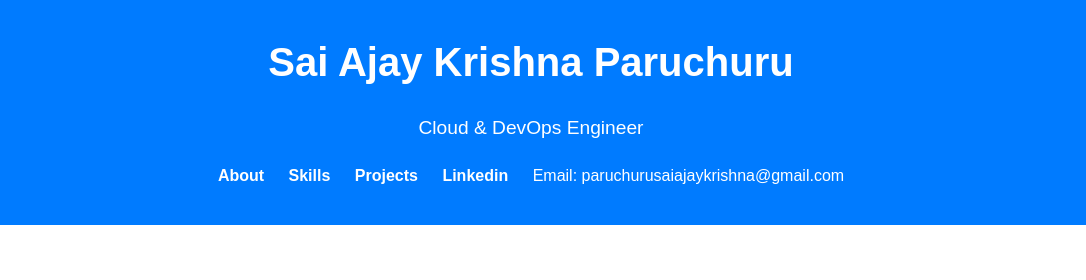
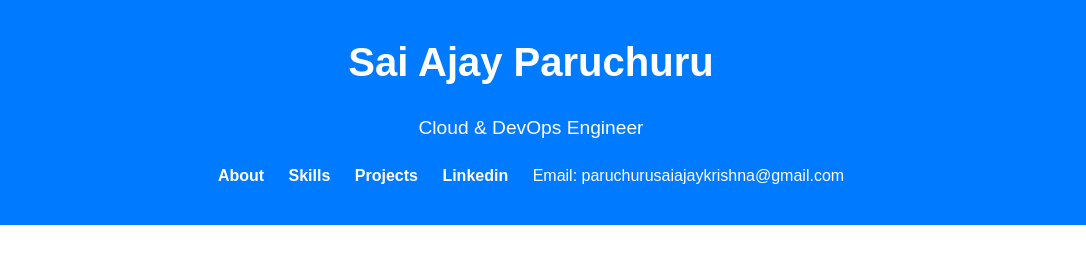
Before and after one commit to Ajay9955/cloudresumechallenge-frontend, a plain HTML site: page index.html in a window 1280 px wide. Shown: the top 280 px of the page, 194-1280 px from the left. Drawn offline with Linux system fonts and the light colour scheme; no server answers.

Commit message:
Update index.html

```diff
--- a/index.html
+++ b/index.html
@@ -3,14 +3,14 @@
 <head>
     <meta charset="UTF-8">
     <meta name="viewport" content="width=device-width, initial-scale=1.0">
-    <title>Sai Krishna | Cloud & DevOps Engineer</title>
+    <title>Sai Ajay Krishna | Cloud & DevOps Engineer</title>
     <link rel="stylesheet" href="styles.css">
 </head>
 <body>
     <header>
         <div class="container">
             <img src="pic.jpg" alt="Ajay" class="profile-img">
-            <h1>Sai Ajay Krishna Paruchuru</h1>
+            <h1>Sai Ajay Paruchuru</h1>
             <p>Cloud & DevOps Engineer</p>
             <nav>
                 <ul>
```
